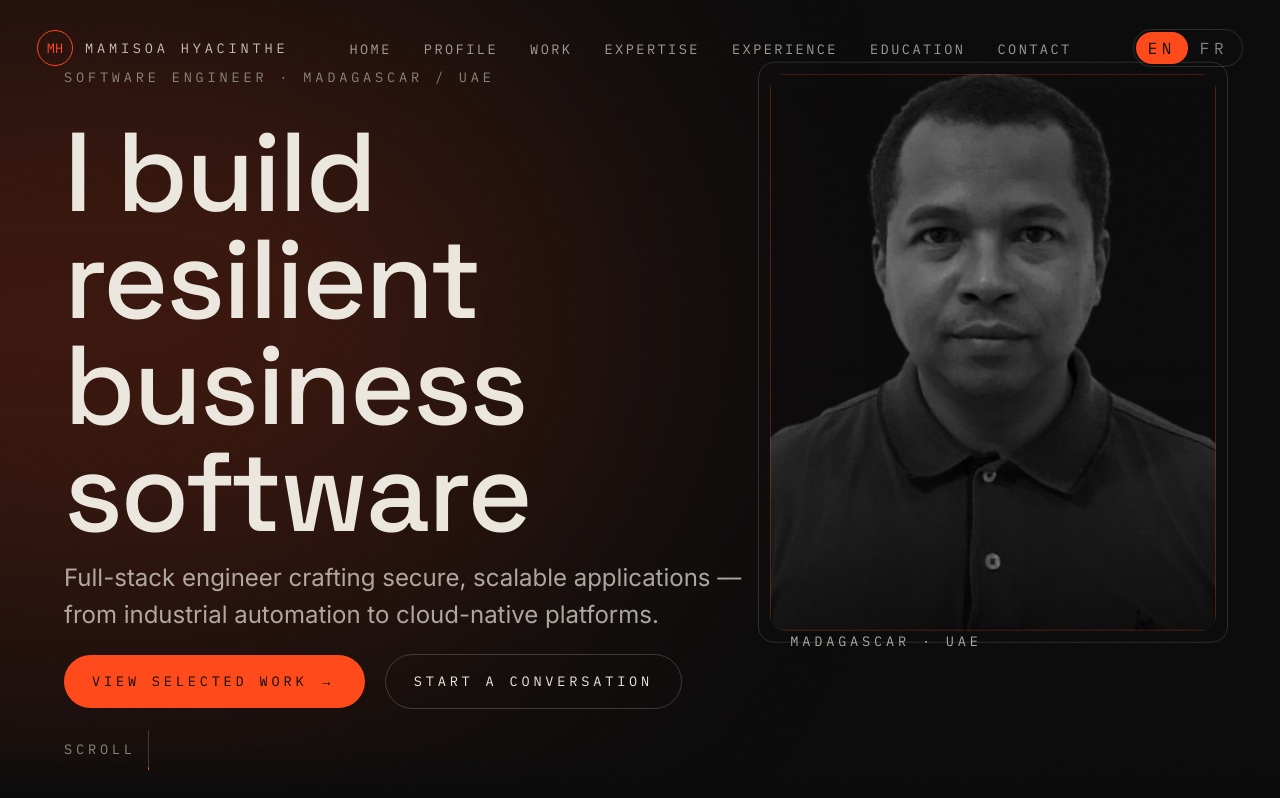
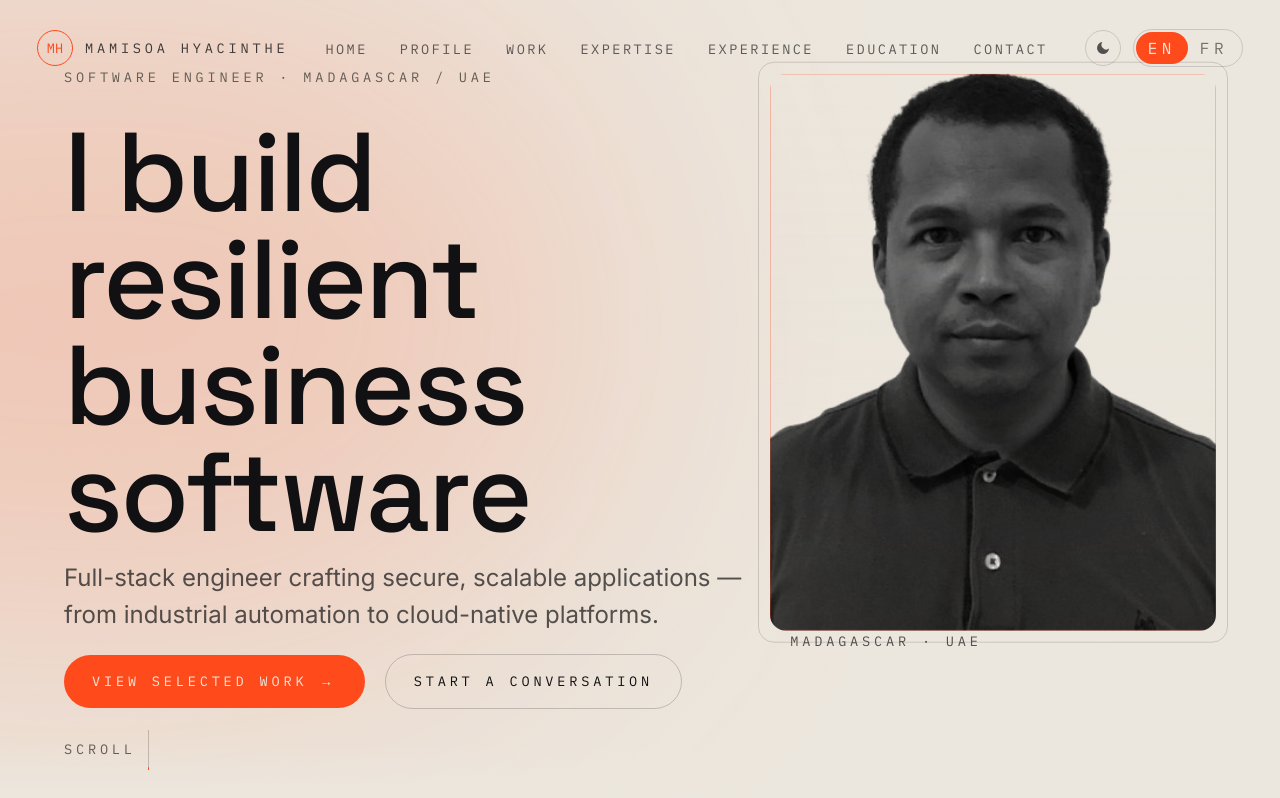
Before and after one commit to MiantsaFanirina/PortfolioMamisoa, a Next.js app: page / in a window 1280 px wide. Shown: the top 798 px of the page. Built offline with nearby package versions, Linux system fonts and the light colour scheme.

Commit message:
Add light/dark theme with persistent toggle (CSS-variable channels, no-flash script)

```diff
--- a/app/globals.css
+++ b/app/globals.css
@@ -15,6 +15,16 @@
   --color-accent: #ff4a1c;
   --color-accent-soft: #ff7a52;
   --color-muted: #8a847a;
+
+  /* themeable channels (RGB triplets) */
+  --c-ink: 11 11 12;
+  --c-paper: 236 231 222;
+  --c-accent: 255 74 28;
+  --c-accent-soft: 255 122 82;
+  --c-accent-deep: 216 53 15;
+  --c-muted: 138 132 122;
+
+  color-scheme: dark;
 
   --font-display: "Space Grotesk", sans-serif;
   --font-serif: "Cormorant Garamond", serif;
@@ -42,6 +52,14 @@
   --z-curtain: 6000;
 
   --container-edge: 1600px;
+}
+
+/* Light theme swaps the canvas / foreground channels */
+[data-theme="light"] {
+  --c-ink: 236 231 222;
+  --c-paper: 17 17 19;
+  --c-muted: 99 93 84;
+  color-scheme: light;
 }
 
 /* ============================================================
--- a/app/layout.tsx
+++ b/app/layout.tsx
@@ -44,6 +44,14 @@ export default function RootLayout({
 }>) {
   return (
     <html lang="en" className={`${display.variable} ${serif.variable} ${body.variable} ${mono.variable}`}>
+      <head>
+        <script
+          dangerouslySetInnerHTML={{
+            __html:
+              "(function(){try{var t=localStorage.getItem('mamisoa-theme');if(!t){t=window.matchMedia('(prefers-color-scheme: light)').matches?'light':'dark';}document.documentElement.dataset.theme=t;}catch(e){document.documentElement.dataset.theme='dark';}})();",
+          }}
+        />
+      </head>
       <body className="bg-ink text-paper">
         <Providers>{children}</Providers>
       </body>
--- a/app/providers.tsx
+++ b/app/providers.tsx
@@ -2,7 +2,12 @@
 
 import * as React from "react";
 import { LocaleProvider } from "@/lib/i18n";
+import { ThemeProvider } from "@/lib/theme";
 
 export function Providers({ children }: { children: React.ReactNode }) {
-  return <LocaleProvider>{children}</LocaleProvider>;
+  return (
+    <ThemeProvider>
+      <LocaleProvider>{children}</LocaleProvider>
+    </ThemeProvider>
+  );
 }
--- a/components/Navigation.tsx
+++ b/components/Navigation.tsx
@@ -5,6 +5,7 @@ import Link from "next/link";
 import { usePathname } from "next/navigation";
 import { motion, useMotionValueEvent, useScroll, AnimatePresence } from "framer-motion";
 import { useLocale } from "@/lib/i18n";
+import { useTheme } from "@/lib/theme";
 import { profile } from "@/data/content";
 import { cn } from "@/lib/utils";
 
@@ -20,6 +21,7 @@ const NAV_KEYS = [
 
 export function Navigation() {
   const { t, lang, setLang } = useLocale();
+  const { theme, toggle } = useTheme();
   const pathname = usePathname();
   const base = pathname === "/" ? "" : "/";
   const [visible, setVisible] = React.useState(true);
@@ -83,6 +85,23 @@ export function Navigation() {
           </ul>
 
           <div className="flex items-center gap-3">
+            <button
+              onClick={toggle}
+              aria-label={theme === "dark" ? "Switch to light mode" : "Switch to dark mode"}
+              aria-pressed={theme === "light"}
+              className="grid h-9 w-9 place-items-center rounded-full border border-paper/15 text-paper/70 transition-colors hover:border-paper/40 hover:text-paper"
+            >
+              {theme === "dark" ? (
+                <svg width="16" height="16" viewBox="0 0 24 24" fill="none" stroke="currentColor" strokeWidth="1.7" strokeLinecap="round">
+                  <circle cx="12" cy="12" r="4.2" />
+                  <path d="M12 2v2.5M12 19.5V22M4.5 12H2M22 12h-2.5M4.9 4.9l1.8 1.8M17.3 17.3l1.8 1.8M19.1 4.9l-1.8 1.8M6.7 17.3l-1.8 1.8" />
+                </svg>
+              ) : (
+                <svg width="16" height="16" viewBox="0 0 24 24" fill="currentColor" stroke="none">
+                  <path d="M21 12.8A9 9 0 1 1 11.2 3a7 7 0 0 0 9.8 9.8z" />
+                </svg>
+              )}
+            </button>
             <div
               className="flex items-center rounded-full border border-paper/15 p-0.5"
               role="group"
--- /dev/null
+++ b/lib/theme.tsx
@@ -0,0 +1,53 @@
+"use client";
+
+import * as React from "react";
+
+type Theme = "dark" | "light";
+
+type ThemeContextValue = {
+  theme: Theme;
+  toggle: () => void;
+  setTheme: (t: Theme) => void;
+};
+
+const ThemeContext = React.createContext<ThemeContextValue | null>(null);
+
+const STORAGE_KEY = "mamisoa-theme";
+
+export function ThemeProvider({ children }: { children: React.ReactNode }) {
+  const [theme, setThemeState] = React.useState<Theme>("dark");
+
+  React.useEffect(() => {
+    const stored = window.localStorage.getItem(STORAGE_KEY) as Theme | null;
+    const initial: Theme =
+      stored ??
+      (window.matchMedia("(prefers-color-scheme: light)").matches ? "light" : "dark");
+    setThemeState(initial);
+    document.documentElement.dataset.theme = initial;
+  }, []);
+
+  const apply = React.useCallback((next: Theme) => {
+    setThemeState(next);
+    document.documentElement.dataset.theme = next;
+    window.localStorage.setItem(STORAGE_KEY, next);
+  }, []);
+
+  const toggle = React.useCallback(() => {
+    apply(document.documentElement.dataset.theme === "dark" ? "light" : "dark");
+  }, [apply]);
+
+  const setTheme = React.useCallback((t: Theme) => apply(t), [apply]);
+
+  const value = React.useMemo<ThemeContextValue>(
+    () => ({ theme, toggle, setTheme }),
+    [theme, toggle, setTheme]
+  );
+
+  return <ThemeContext.Provider value={value}>{children}</ThemeContext.Provider>;
+}
+
+export function useTheme() {
+  const ctx = React.useContext(ThemeContext);
+  if (!ctx) throw new Error("useTheme must be used within ThemeProvider");
+  return ctx;
+}
--- a/tailwind.config.ts
+++ b/tailwind.config.ts
@@ -36,7 +36,7 @@ const config: Config = {
       },
       colors: {
         ink: {
-          DEFAULT: "#0B0B0C",
+          DEFAULT: "rgb(var(--c-ink) / <alpha-value>)",
           900: "#0B0B0C",
           800: "#131318",
           700: "#1C1C22",
@@ -44,18 +44,18 @@ const config: Config = {
           500: "#33333C",
         },
         paper: {
-          DEFAULT: "#ECE7DE",
+          DEFAULT: "rgb(var(--c-paper) / <alpha-value>)",
           100: "#F5F2EC",
           200: "#E3DDD2",
           300: "#D2CABC",
           400: "#BCB3A2",
         },
         accent: {
-          DEFAULT: "#FF4A1C",
-          soft: "#FF7A52",
-          deep: "#D8350F",
+          DEFAULT: "rgb(var(--c-accent) / <alpha-value>)",
+          soft: "rgb(var(--c-accent-soft) / <alpha-value>)",
+          deep: "rgb(var(--c-accent-deep) / <alpha-value>)",
         },
-        muted: "#8A847A",
+        muted: "rgb(var(--c-muted) / <alpha-value>)",
         black: {
           DEFAULT: "#000",
           100: "#000319",
```
